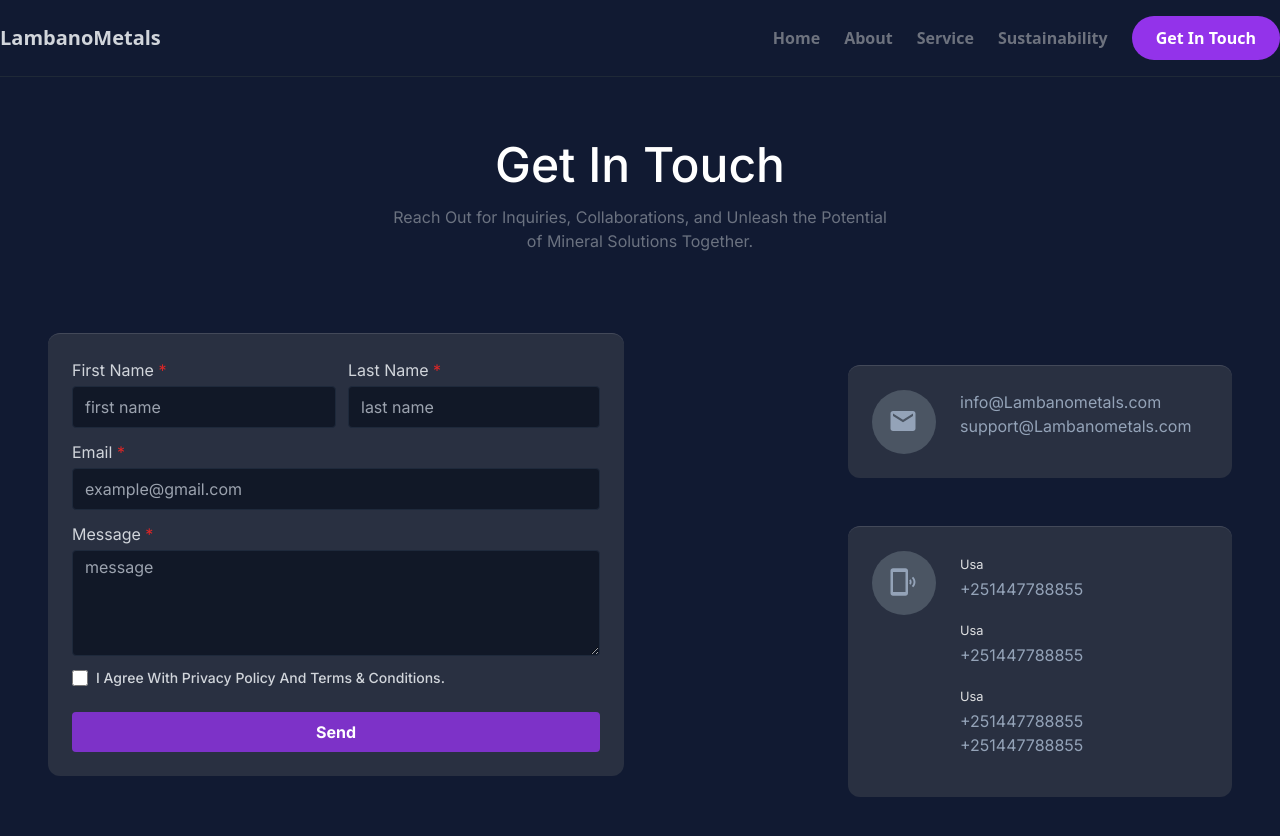
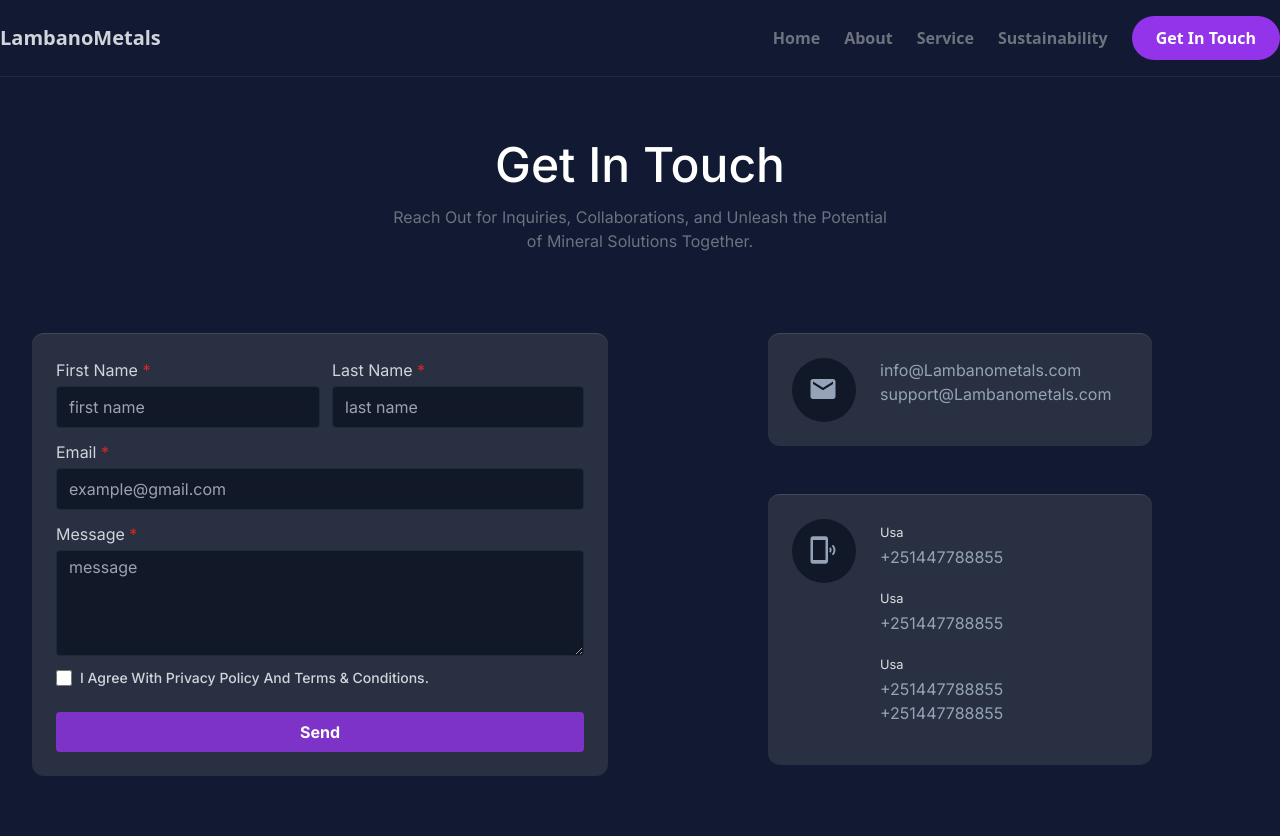
Before and after one commit to Lilyy22/lambano, a React (Create React App) app: page /contact in a window 1280 px wide. Shown: the top 836 px of the page. Built offline with nearby package versions, Linux system fonts and the light colour scheme.

Commit message:
feat: scroll top

```diff
--- a/src/App.js
+++ b/src/App.js
@@ -4,10 +4,12 @@ import Contact from "./pages/Contact";
 import About from "./pages/About";
 import Privacy from "./pages/Privacy";
 import Terms from "./pages/Terms";
+import ScrollTop from "./components/common/ScrollTop";
 
 function App() {
   return (
     <>
+      <ScrollTop />
       <Routes>
         <Route path="/" element={<Home />} />
         <Route path="/contact" element={<Contact />} />
--- /dev/null
+++ b/src/components/common/ScrollTop.js
@@ -0,0 +1,12 @@
+import React, { useEffect } from "react";
+import { useLocation } from "react-router-dom";
+
+const ScrollTop = () => {
+  const { pathname } = useLocation();
+  useEffect(() => {
+    window.scrollTo(0, 0);
+  }, [pathname]);
+  return <></>;
+};
+
+export default ScrollTop;
--- a/src/components/utils/MiniCard.js
+++ b/src/components/utils/MiniCard.js
@@ -4,8 +4,8 @@ import { MdEmail } from "react-icons/md";
 const MiniCard = () => {
   return (
     <>
-      <div className="ml-auto rounded-xl flex gap-6 bg-[#293041] border-t border-[#434959] py-6 px-2 md:p-6 md:w-96">
-        <div className="bg-gray-600 rounded-full  w-16 h-16 p-4">
+      <div className="ml-auto rounded-xl flex gap-6 bg-[#293041] border-t border-[#434959] py-6 px-2 md:p-6 md:w-96 mx-auto lg:ml-auto">
+        <div className="bg-gray-900 rounded-full  w-16 h-16 p-4">
           <MdEmail size={30} />
         </div>
         <ul className="text-sm md:text-base">
--- a/src/pages/About.js
+++ b/src/pages/About.js
@@ -17,9 +17,9 @@ const About = () => {
                 We pride ourselves in giving full-cycle services
               </h1>
               <p className="text-gray-500 py-4 lg:py-6">
-                Embracing the Earth's Treasures: Your Premier Destination for
-                Dependable Mineral Supply and Unparalleled Mining Expertise,
-                Enabling Sustainable Growth and Success.
+                Empowering Industries with Reliable Minerals and Unmatched
+                Mining Proficiency, Fuelling Sustainable Advancement and
+                Triumph.
               </p>
               <OutlineButton text="Get in touch" goto="/contact" />
             </div>
@@ -36,8 +36,8 @@ const About = () => {
           </div>
         </section>
 
-        <section>
-          <div className="max-w-xl mx-auto my-12">
+        <section className="my-2">
+          <div className="max-w-xl mx-auto border-y border-gray-800 py-12">
             <h1 className="text-3xl font-bold text-gray-200 mb-6 text-center">
               Company Description
             </h1>
@@ -60,12 +60,12 @@ const About = () => {
           <div className="max-w-[1280px] mx-auto text-center">
             <div className="flex flex-wrap md:justify-evenly my-24">
               <div className="w-full max-w-sm text-center mb-6 p-4 bg-[#293041]/80 border border-[#434959] rounded-xl">
-                <img
+                {/* <img
                   loading="lazy"
                   src="https://scatec.com/wp-content/uploads/sites/7/2020/03/Human-rights_Scatec-Solar-676x410.jpg"
                   alt="happy african labors"
                   className="rounded-full w-32 h-32 object-cover mx-auto mb-4"
-                />
+                /> */}
                 <h1 className="font-bold text-xl capitalize mb-2 text-gray-100">
                   Our Vision
                 </h1>
@@ -77,12 +77,12 @@ const About = () => {
               </div>
 
               <div className="w-full max-w-sm text-center mb-6 p-6 bg-[#293041]/80  border border-[#434959] rounded-xl">
-                <img
+                {/* <img
                   loading="lazy"
                   src="https://scatec.com/wp-content/uploads/sites/7/2020/03/Human-rights_Scatec-Solar-676x410.jpg"
                   alt="happy african labors"
                   className="rounded-full w-32 h-32 object-cover mx-auto mb-4"
-                />
+                /> */}
                 <h1 className="font-bold text-xl capitalize mb-2 text-gray-100">
                   Our Mission
                 </h1>
--- a/src/pages/Contact.js
+++ b/src/pages/Contact.js
@@ -121,11 +121,11 @@ const Contact = () => {
               </form>
             </div>
 
-            <div className="my-5 mx-auto w-full md:max-w-lg md:mt-auto">
-              <div className="text-slate-400 mt-8 px-auto">
+            <div className="my-5 mx-auto w-full lg:max-w-md xl:max-w-xl md:mt-auto">
+              <div className="text-slate-400 mt-12 lg:mt-auto px-auto">
                 <MiniCard />
-                <div className="rounded-xl flex gap-6 bg-[#293041] border-t border-[#434959] py-6 px-2 md:p-6 my-12 md:w-96 ml-auto">
-                  <div className="bg-gray-600 rounded-full w-16 h-16 p-4">
+                <div className="rounded-xl flex gap-6 bg-[#293041] border-t border-[#434959] py-6 px-2 md:p-6 my-12 md:w-96 mx-auto lg:ml-auto">
+                  <div className="bg-gray-900 rounded-full w-16 h-16 p-4">
                     <MdPhonelinkRing size={30} />
                   </div>
                   <div className="flex">
--- a/src/pages/Home.js
+++ b/src/pages/Home.js
@@ -23,7 +23,7 @@ const Home = () => {
             <div className="flex flex-wrap justify-between">
               <div className="md:w-1/2 my-auto md:pr-4">
                 <h1 className="font-extrabold text-4xl lg:text-4xl xl:text-5xl capitalize text-gray-200">
-                  We pride ourselves in giving full-cycle services
+                  Unleashing Nature's Riches for Sustainable Success.
                 </h1>
                 <p className="text-gray-500 py-4 lg:py-6 max-w-lg">
                   Embracing the Earth's Treasures: Your Premier Destination for
```
